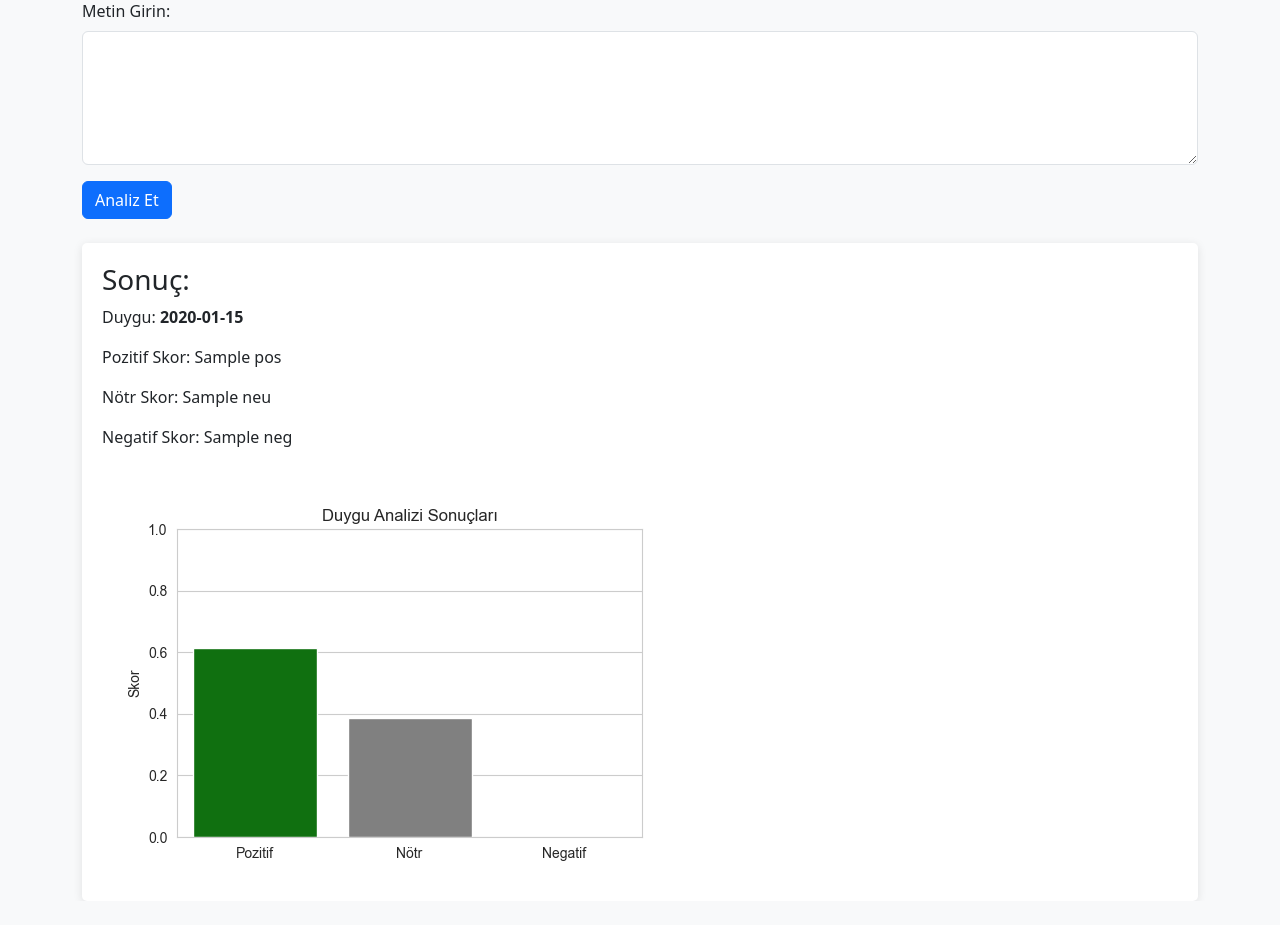
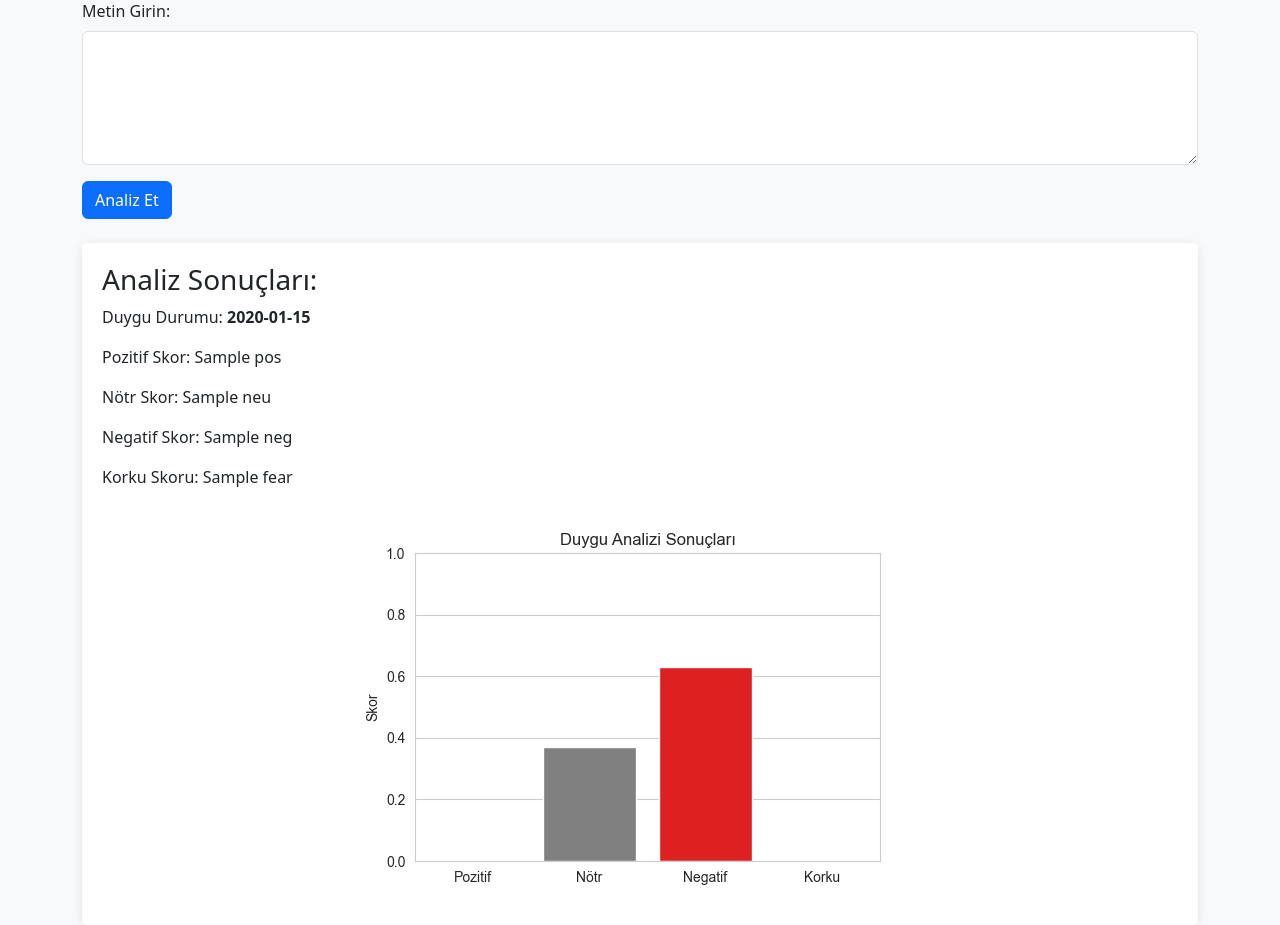
Before and after one commit to gulaysahinn/sentiment-analysis-project, a Flask app: template duyguAnalizi/templates/index.html in a window 1280 px wide. Shown: the part 105-1030 px from the top of the page. Before the commit the page ends 966 px from the top, so only its background shows below. Run offline with Flask 3, Linux system fonts and the light colour scheme; the template is opened without the code that fills it: most values are stand-ins (such as "Sample title", 1, 10 or a date in 2020); parts of the project's set-up code (start-up, migrations or seed data) failed here and were passed over.

Commit message:
new feeling added
new feeling has been added and some changes have been made to the design

```diff
--- a/duyguAnalizi/app.py
+++ b/duyguAnalizi/app.py
@@ -1,4 +1,4 @@
-from flask import Flask, render_template, request, send_from_directory
+from flask import Flask, render_template, request
 from nltk.sentiment import SentimentIntensityAnalyzer
 from deep_translator import GoogleTranslator
 import matplotlib.pyplot as plt
@@ -16,6 +16,9 @@ logging.basicConfig(level=logging.INFO)
 app = Flask(__name__)
 sia = SentimentIntensityAnalyzer()
 
+# "Korku" ile ilişkili kelimeler listesi
+FEAR_KEYWORDS = ["korku", "korkutucu", "endişe", "panik", "dehşet", "kaygı"]
+
 # Türkçe metni İngilizceye çeviren fonksiyon
 def translate_turkish_to_english(text):
     try:
@@ -31,20 +34,29 @@ def sentiment_analyzer_and_plot(text):
 
     # Eğer çeviri sırasında hata oluştuysa
     if "Çeviri sırasında hata oluştu" in translated_text:
-        return translated_text, {'pos': 0, 'neu': 0, 'neg': 0}
+        return translated_text, {'pos': 0, 'neu': 0, 'neg': 0, 'fear': 0}
 
     # VADER ile duygu analizi yap
     sentiment_scores = sia.polarity_scores(translated_text)
     logging.info(f"Sentiment Scores: {sentiment_scores}")
 
+    # "Korku" analizini metin üzerinde kontrol et
+    fear_score = any(keyword in text.lower() for keyword in FEAR_KEYWORDS)
+    sentiment_scores['fear'] = 1 if fear_score else 0
+
     # Duygu analiz sonuçlarını görselleştir
-    labels = ['Pozitif', 'Nötr', 'Negatif']
-    values = [sentiment_scores['pos'], sentiment_scores['neu'], sentiment_scores['neg']]
+    labels = ['Pozitif', 'Nötr', 'Negatif', 'Korku']
+    values = [
+        sentiment_scores['pos'],
+        sentiment_scores['neu'],
+        sentiment_scores['neg'],
+        sentiment_scores['fear']
+    ]
 
     # Seaborn ile grafik oluşturma
     plt.figure(figsize=(6, 4))
     sns.set_style("whitegrid")  # Stil ayarı
-    sns.barplot(x=labels, y=values, palette=['green', 'gray', 'red'])
+    sns.barplot(x=labels, y=values, palette=['green', 'gray', 'red', 'purple'])
     plt.title('Duygu Analizi Sonuçları')
     plt.ylabel('Skor')
     plt.ylim(0, 1)
@@ -58,7 +70,9 @@ def sentiment_analyzer_and_plot(text):
     plt.close()  # Grafiği kapat
 
     # Compound skoruna göre duygu etiketi
-    if sentiment_scores['compound'] >= 0.05:
+    if sentiment_scores['fear'] == 1:
+        sentiment = "korku"
+    elif sentiment_scores['compound'] >= 0.05:
         sentiment = "pozitif"
     elif sentiment_scores['compound'] <= -0.05:
         sentiment = "negatif"
@@ -69,8 +83,9 @@ def sentiment_analyzer_and_plot(text):
 
 @app.route('/', methods=['GET', 'POST'])
 def index():
+    text = ""
     sentiment = ""
-    scores = {'pos': 0, 'neu': 0, 'neg': 0}
+    scores = {'pos': 0, 'neu': 0, 'neg': 0, 'fear': 0}
     if request.method == 'POST':
         text = request.form['text']
         logging.info(f"Received text: {text}")
@@ -84,7 +99,7 @@ def index():
                 sentiment, sentiment_scores = sentiment_analyzer_and_plot(text)
                 scores = sentiment_scores
             except Exception as e:
-                logging.error(f"Error during sentiment analysis: {e}")
+                logging.error(f"Duyarlılık analizi sırasında hata oluştu: {e}")
                 sentiment = "Duygu analizi sırasında bir hata oluştu."
 
     return render_template('index.html', sentiment=sentiment, scores=scores)
--- /dev/null
+++ b/duyguAnalizi/static/style.css
@@ -0,0 +1,28 @@
+/* Bu dosya, uygulamanın stil dosyasıdır. */
+body {
+    background-color: #f8f9fa; /* Arka plan rengi */
+}
+h1 {
+    color: #007bff; /* Başlık rengi */
+}
+.result {
+    background-color: #ffffff; /* Sonuç kutusu arka plan rengi */
+    border-radius: 5px;
+    padding: 20px;
+    box-shadow: 0 2px 10px rgba(0, 0, 0, 0.1);
+}
+.result img {
+    display: block;
+    margin-left: auto;
+    margin-right: auto;
+}
+.entered-text {
+    background-color: #e9ecef; /* Girilen metin kutusu arka plan rengi */
+    border-radius: 5px;
+    padding: 15px;
+    margin-top: 20px;
+    box-shadow: 0 2px 10px rgba(0, 0, 0, 0.1);
+}
+ #loader {
+            display: none;
+        }
--- a/duyguAnalizi/templates/index.html
+++ b/duyguAnalizi/templates/index.html
@@ -5,24 +5,8 @@
     <meta name="viewport" content="width=device-width, initial-scale=1.0">
     <link href="https://cdn.jsdelivr.net/npm/bootstrap@5.3.0-alpha3/dist/css/bootstrap.min.css" rel="stylesheet">
     <link rel="shortcut icon" href="{{ url_for('static', filename='favicon.png') }}">
+    <link rel="stylesheet" href="{{ url_for('static', filename='style.css') }}">
     <title>Duygu Analizi</title>
-    <style>
-        #loader {
-            display: none;
-        }
-        body {
-            background-color: #f8f9fa; /* Arka plan rengi */
-        }
-        h1 {
-            color: #007bff; /* Başlık rengi */
-        }
-        .result {
-            background-color: #ffffff; /* Sonuç kutusu arka plan rengi */
-            border-radius: 5px;
-            padding: 20px;
-            box-shadow: 0 2px 10px rgba(0, 0, 0, 0.1);
-        }
-    </style>
 </head>
 <body>
     <div class="container mt-5">
@@ -39,13 +23,20 @@
                 <span class="visually-hidden">Yükleniyor...</span>
             </div>
         </div>
+        {% if request.method == 'POST' and 'text' in request.form %}
+            <div class="entered-text mb-3">
+                <label for="text" class="form-label">Analiz Edilen Metin:</label>
+                <textarea class="form-control"  rows="5" required readonly>{{ request.form['text'] }}</textarea>
+            </div>
+        {% endif %}
         {% if sentiment %}
             <div class="result mt-4">
-                <h3>Sonuç:</h3>
-                <p>Duygu: <strong>{{ sentiment }}</strong></p>
+                <h3>Analiz Sonuçları:</h3>
+                <p>Duygu Durumu: <strong>{{ sentiment }}</strong></p>
                 <p>Pozitif Skor: {{ scores.pos }}</p>
                 <p>Nötr Skor: {{ scores.neu }}</p>
                 <p>Negatif Skor: {{ scores.neg }}</p>
+                <p>Korku Skoru: {{ scores.fear }}</p>
                 <img src="{{ url_for('static', filename='sentiment_analysis.png') }}" alt="Duygu Analizi Grafiği" class="img-fluid mt-3">
             </div>
         {% endif %}
@@ -60,6 +51,18 @@
                 loader.style.display = "block"; // Yükleniyor animasyonunu göster
             });
         });
+
+        document.addEventListener("DOMContentLoaded", function() {
+            const form = document.querySelector("form");
+            const textArea = document.getElementById("text");
+
+            textArea.addEventListener("keydown", function(event) {
+                if (event.key === "Enter" && !event.shiftKey) {
+                    event.preventDefault(); // Enter tuşunun varsayılan davranışını engelle
+                    form.submit(); // Formu gönder
+                }
+            });
+        });
     </script>
 </body>
 </html>
```
Also changed, not shown: duyguAnalizi/static/sentiment_analysis.png.
